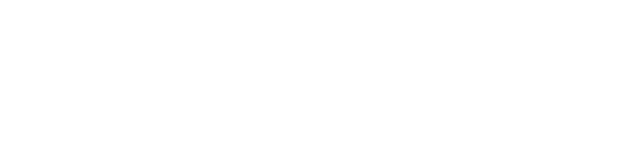
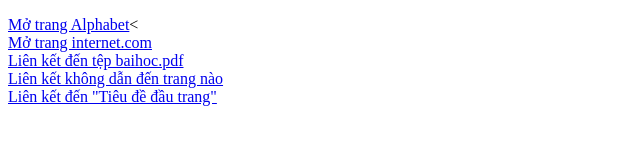
Before and after one commit to mntn0108-max/jadooxithuynhan.github.io, a plain HTML site: page baitapf2/hinh4.html in a window 1280 px wide. Shown: the whole page, without its empty margins (0-640 px from the left). Drawn offline with Linux system fonts and the light colour scheme.

Commit message:
Add multiple links to hinh4.html

```diff
--- a/baitapf2/hinh4.html
+++ b/baitapf2/hinh4.html
@@ -7,4 +7,11 @@
  <body.
    <h2><a id="dautrang".Tieu de cua trang</a></h2>
      <p>
-        <a href="https://abc.xyz
+        <a href="https://abc.xyz">Mở trang Alphabet</a><<br>
+        <a href="https://internet.com" target="_blank">Mở trang internet.com</a><br>
+        <a href="tailieu/baihoc.pdf">Liên kết đến tệp baihoc.pdf</a><br>
+        <a href="g">Liên kết không dẫn đến trang nào</a><br>
+        <a href="#dautrang">Liên kết đến "Tiêu đề đầu trang"</a>
+     </p>
+   </body>
+   </html>
```
